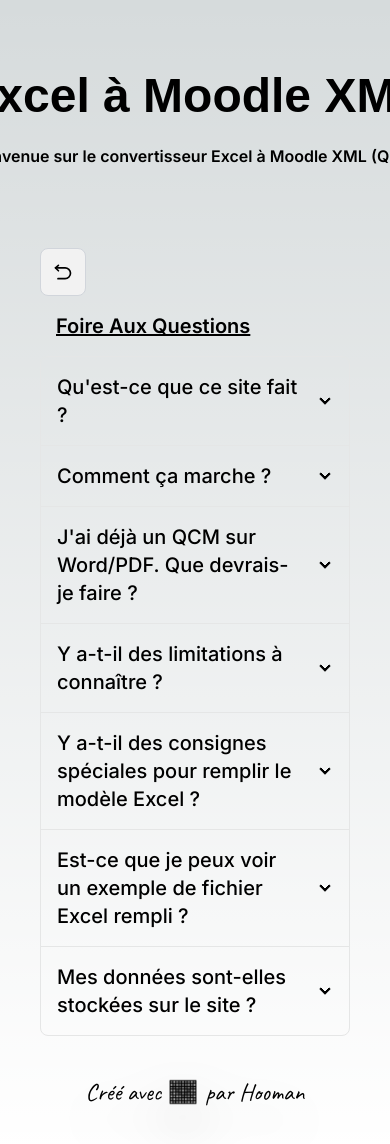
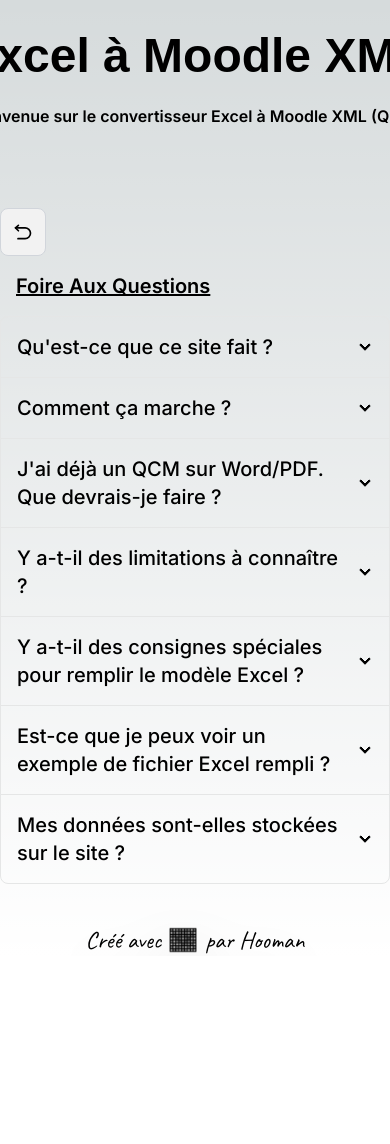
Before and after one commit to hhdreamer13/excel-xml-converter, a Next.js app: page /faq in a window 390 px wide. Shown: the top 1144 px of the page. After the commit the page ends 956 px from the top, so only its background shows below. Built offline with nearby package versions, Linux system fonts and the light colour scheme; a web font is replaced by a local one.

Commit message:
commit fix some issues.

```diff
--- a/src/app/faq/page.js
+++ b/src/app/faq/page.js
@@ -6,7 +6,7 @@
 
 export default function Home() {
   return (
-    <div className='flex min-h-screen flex-col items-center p-10'>
+    <div className='flex min-h-screen flex-col items-center justify-between p-0 sm:p-10'>
       <div className='z-10 max-w-5xl items-center justify-center w-fit mb-20'>
         <Link href='/'>
           <h1 className='left-0 top-0 flex w-full justify-center font-bold text-5xl font-literata rounded-lg pb-6 pt-8 dark:from-inherit lg:w-auto lg:p-4'>
@@ -36,7 +36,9 @@
       <div className='mb-10 flex text-left mx-auto justify-center items-start gap-2 lg:max-w-5xl lg:w-full'>
         <Faq />
       </div>
-      <Footer />
+      <div>
+        <Footer />
+      </div>
     </div>
   );
 }
```
